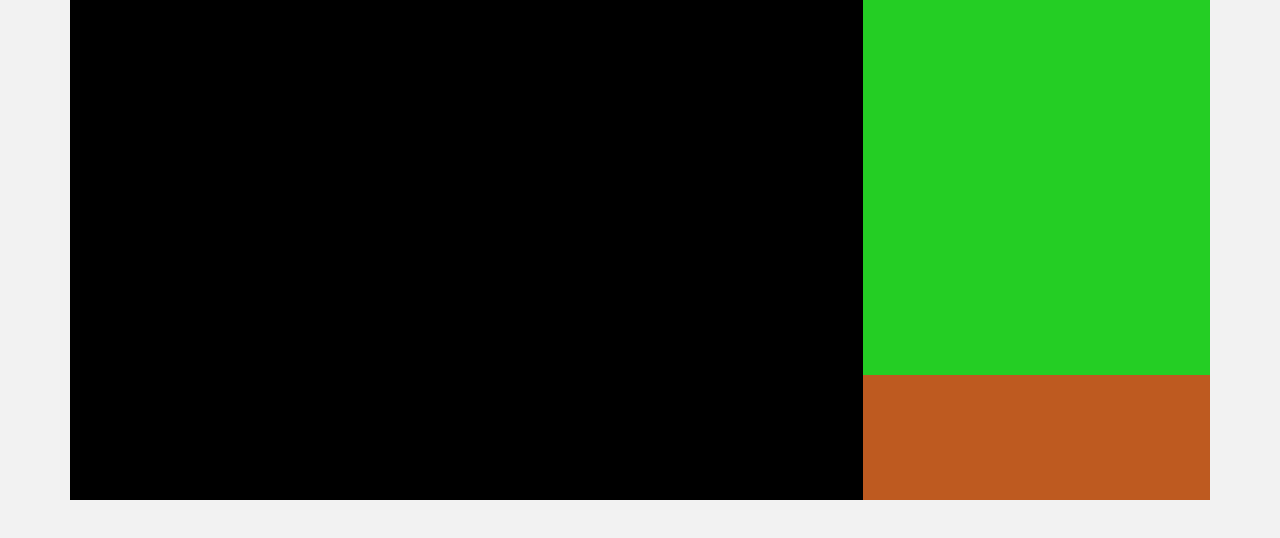
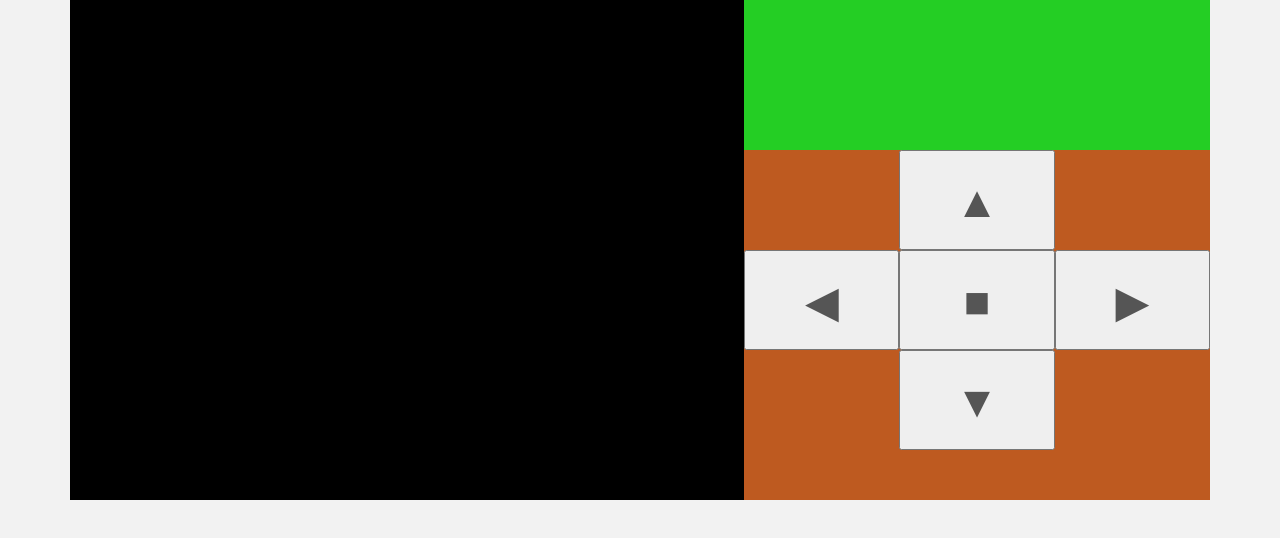
Before and after one commit to hajime0316/okarobopp_home, a plain HTML site: page index.html in a window 1280 px wide. Drawn offline with Linux system fonts and the light colour scheme.

Commit message:
Add controller botton

```diff
--- a/css/style.css
+++ b/css/style.css
@@ -328,3 +328,16 @@ i {
   background:#be5a20;
   flex-grow: 1;
 }
+
+.controls {
+  display: grid;
+  grid-template-columns:1fr 1fr 1fr;
+  grid-template-rows:1fr 1fr 1fr;
+}
+
+.controls button {
+  display: block;
+  width: 100%;
+  height: 100px;
+  font-size: 44px;
+}
--- a/index.html
+++ b/index.html
@@ -41,7 +41,17 @@
 
       </div>
       <div id="robot_controller">
-
+        <div class="controls">
+          <div class="control-cell"></div>
+          <div class="control-cell"><button id="forward">▲</button></div>
+          <div class="control-cell"></div>
+          <div class="control-cell"><button id="turnLeft">◀</button></div>
+          <div class="control-cell"><button id="stop">■</button></div>
+          <div class="control-cell"><button id="turnRight">▶</button></div>
+          <div class="control-cell"></div>
+          <div class="control-cell"><button id="backward">▼</button></div>
+          <div class="control-cell"></div>
+        </div>
       </div>
     </div>
   </div>
```
